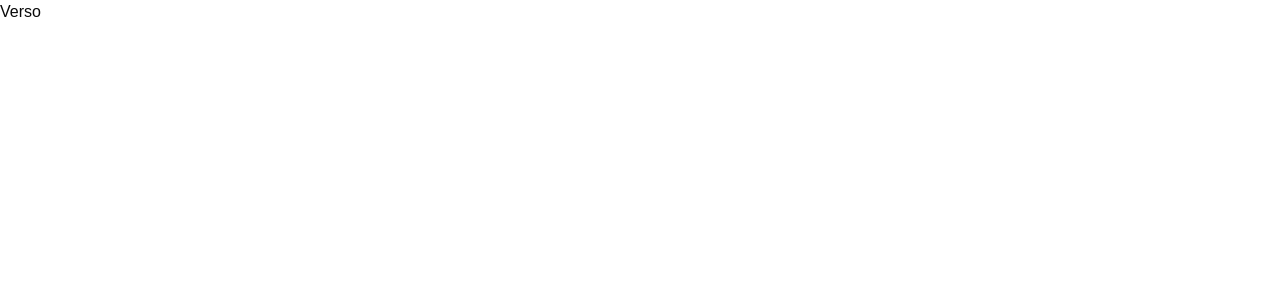
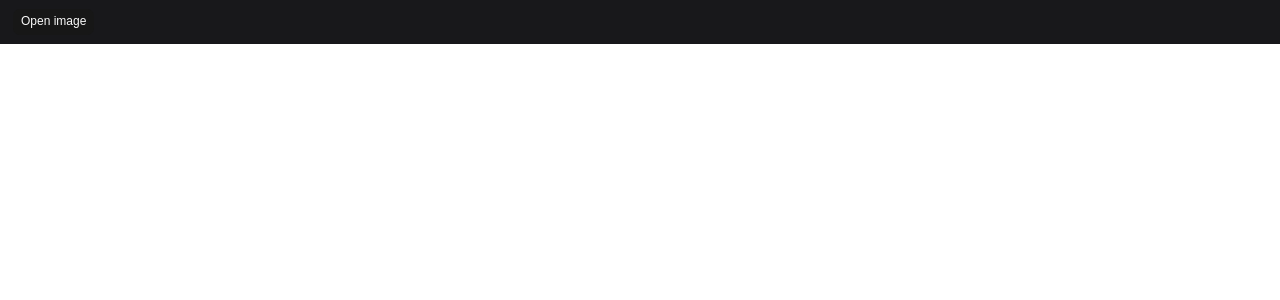
Before and after one commit to jacopo-trompeo/verso, a React (Vite) app: page / in a window 1280 px wide. Shown: the top 300 px of the page. Built offline with nearby package versions, Linux system fonts and the light colour scheme.

Commit message:
feat: toolbar with image picker

```diff
--- a/src/app/App.tsx
+++ b/src/app/App.tsx
@@ -1,3 +1,5 @@
+import { Toolbar } from "@/features/toolbar/Toolbar";
+
 export function App() {
-  return <div>Verso</div>;
+  return <Toolbar onUpload={() => {}} />;
 }
--- /dev/null
+++ b/src/features/toolbar/Toolbar.tsx
@@ -0,0 +1,35 @@
+import { useRef } from "react";
+import { Button } from "@/shared/components/ui/button";
+
+interface ToolbarProps {
+  onUpload: (file: File) => void;
+}
+
+export function Toolbar(props: ToolbarProps) {
+  const { onUpload } = props;
+  const inputRef = useRef<HTMLInputElement>(null);
+
+  return (
+    <div
+      role="toolbar"
+      aria-label="Editor tools"
+      className="flex items-center gap-2 bg-zinc-900 px-3 py-2"
+    >
+      <Button type="button" onClick={() => inputRef.current?.click()}>
+        Open image
+      </Button>
+      <input
+        ref={inputRef}
+        type="file"
+        accept="image/*"
+        className="sr-only"
+        aria-label="Open image file"
+        onChange={(e) => {
+          const file = e.target.files?.[0];
+          if (file) onUpload(file);
+          e.target.value = "";
+        }}
+      />
+    </div>
+  );
+}
--- a/src/shared/components/ui/button.tsx
+++ b/src/shared/components/ui/button.tsx
@@ -4,7 +4,7 @@ import { cva, type VariantProps } from "class-variance-authority";
 import { cn } from "@/shared/lib/utils";
 
 const buttonVariants = cva(
-  "group/button inline-flex shrink-0 select-none items-center justify-center whitespace-nowrap rounded-md border border-transparent bg-clip-padding font-medium text-xs/relaxed outline-none transition-all focus-visible:border-ring focus-visible:ring-2 focus-visible:ring-ring/30 active:not-aria-[haspopup]:translate-y-px disabled:pointer-events-none disabled:opacity-50 aria-invalid:border-destructive aria-invalid:ring-2 aria-invalid:ring-destructive/20 dark:aria-invalid:border-destructive/50 dark:aria-invalid:ring-destructive/40 [&_svg:not([class*='size-'])]:size-4 [&_svg]:pointer-events-none [&_svg]:shrink-0",
+  "group/button inline-flex shrink-0 cursor-pointer select-none items-center justify-center whitespace-nowrap rounded-md border border-transparent bg-clip-padding font-medium text-xs/relaxed outline-none transition-all focus-visible:border-ring focus-visible:ring-2 focus-visible:ring-ring/30 active:not-aria-[haspopup]:translate-y-px disabled:pointer-events-none disabled:opacity-50 aria-invalid:border-destructive aria-invalid:ring-2 aria-invalid:ring-destructive/20 dark:aria-invalid:border-destructive/50 dark:aria-invalid:ring-destructive/40 [&_svg:not([class*='size-'])]:size-4 [&_svg]:pointer-events-none [&_svg]:shrink-0",
   {
     variants: {
       variant: {
```
